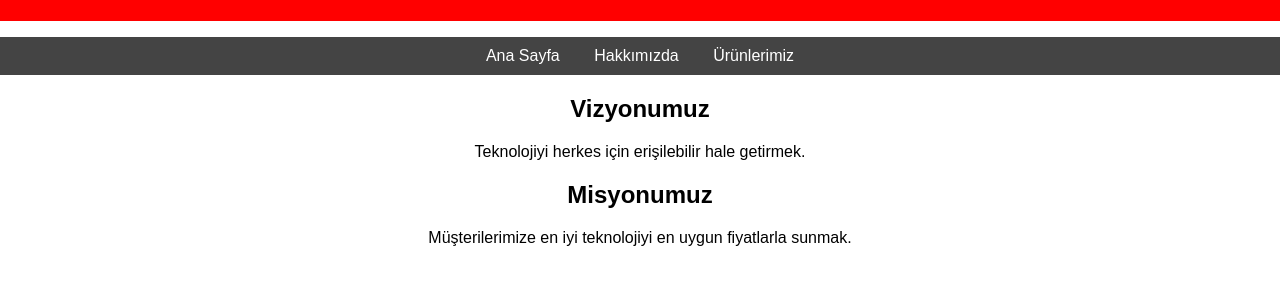
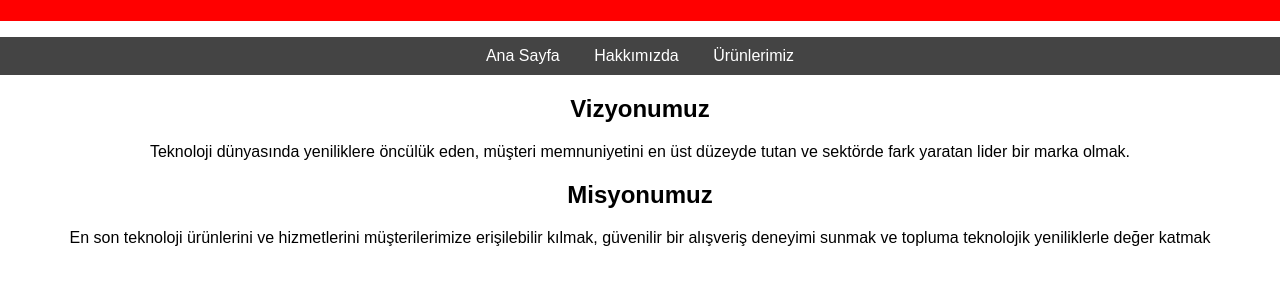
Before and after one commit to bey-001/techno-store, a plain HTML site: page site/about.html in a window 1280 px wide. Shown: the part 99-384 px from the top of the page. Drawn offline with Linux system fonts and the light colour scheme; files that its build step writes are made by us from their sources.

Commit message:
Update about.html

```diff
--- a/site/about.html
+++ b/site/about.html
@@ -21,12 +21,12 @@
 
     <section>
         <h2>Vizyonumuz</h2>
-        <p>Teknolojiyi herkes için erişilebilir hale getirmek.</p>
+        <p>Teknoloji dünyasında yeniliklere öncülük eden, müşteri memnuniyetini en üst düzeyde tutan ve sektörde fark yaratan lider bir marka olmak.</p>
     </section>
 
     <section>
         <h2>Misyonumuz</h2>
-        <p>Müşterilerimize en iyi teknolojiyi en uygun fiyatlarla sunmak.</p>
+        <p>En son teknoloji ürünlerini ve hizmetlerini müşterilerimize erişilebilir kılmak, güvenilir bir alışveriş deneyimi sunmak ve topluma teknolojik yeniliklerle değer katmak</p>
     </section>
 
 </body>
```
